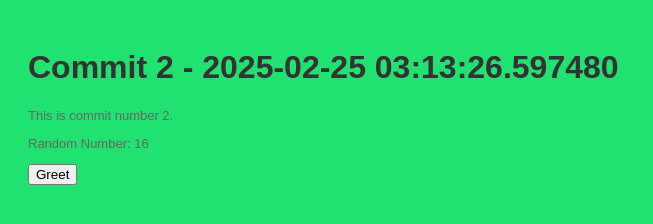
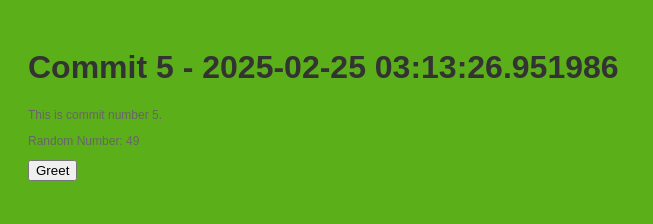
Before and after one commit to legbald0d/myrep-repo-20250225031320, a plain HTML site: page index.html in a window 1280 px wide. Shown: the whole page, without its empty margins (0-653 px from the left). Drawn offline with Linux system fonts and the light colour scheme.

Commit message:
📝 Commit 5 with HTML, CSS, and JS

```diff
--- a/index.html
+++ b/index.html
@@ -2,13 +2,13 @@
     <!DOCTYPE html>
     <html>
     <head>
-        <title>Commit 2 - 2025-02-25 03:13:26.597480</title>
+        <title>Commit 5 - 2025-02-25 03:13:26.951986</title>
         <link rel="stylesheet" href="style.css">
     </head>
     <body>
-        <h1>Commit 2 - 2025-02-25 03:13:26.597480</h1>
-        <p>This is commit number 2.</p>
-        <p>Random Number: 16</p>
+        <h1>Commit 5 - 2025-02-25 03:13:26.951986</h1>
+        <p>This is commit number 5.</p>
+        <p>Random Number: 49</p>
         <button onclick="greet()">Greet</button>
         <script src="script.js"></script>
     </body>
--- a/script.js
+++ b/script.js
@@ -2,4 +2,4 @@
     function greet() {
         alert('Hello from commit ' + commitNumber + '!');
     }
-    var commitNumber = 2;
+    var commitNumber = 5;
--- a/style.css
+++ b/style.css
@@ -1,7 +1,7 @@
 
     body {
         font-family: Arial, sans-serif;
-        background-color: #21e270;
+        background-color: #5bb019;
         padding: 20px;
     }
     h1 {
@@ -9,5 +9,5 @@
     }
     p {
         color: #666;
-        font-size: 13px;
+        font-size: 12px;
     }
```
